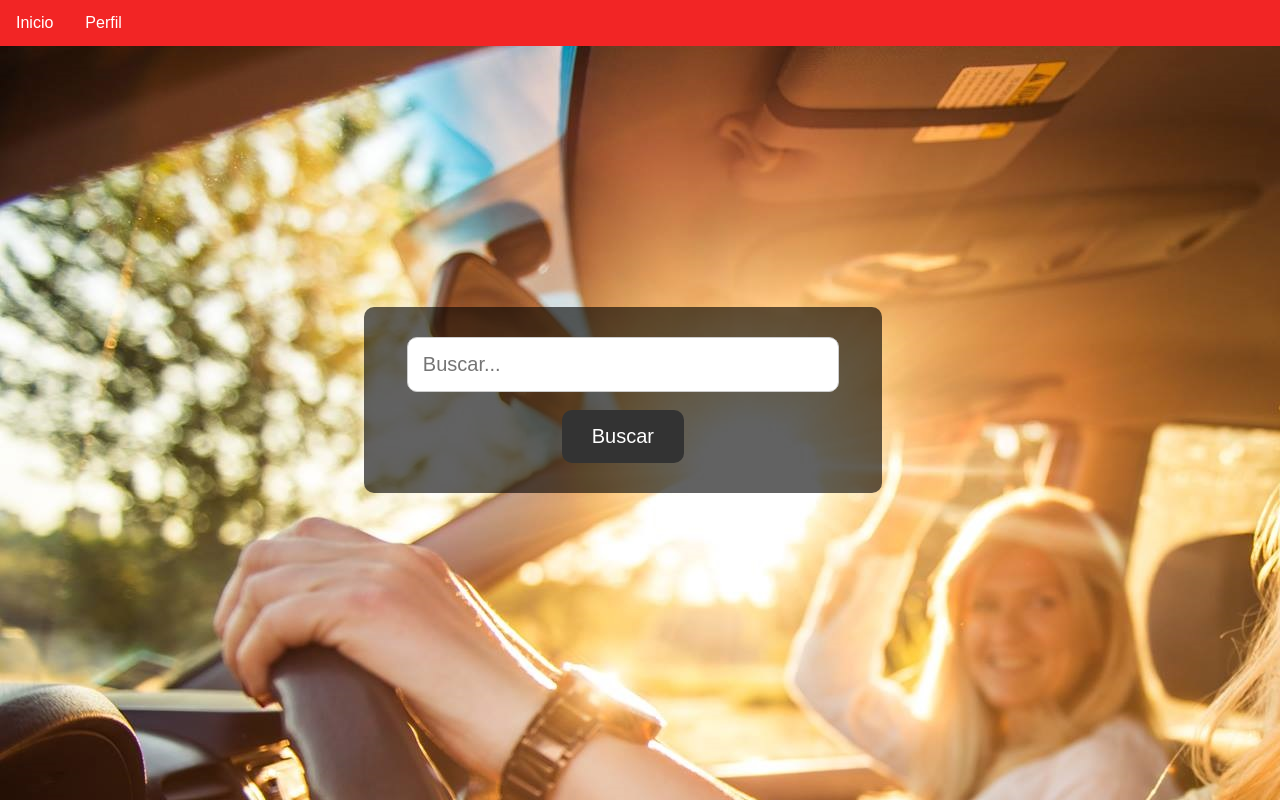
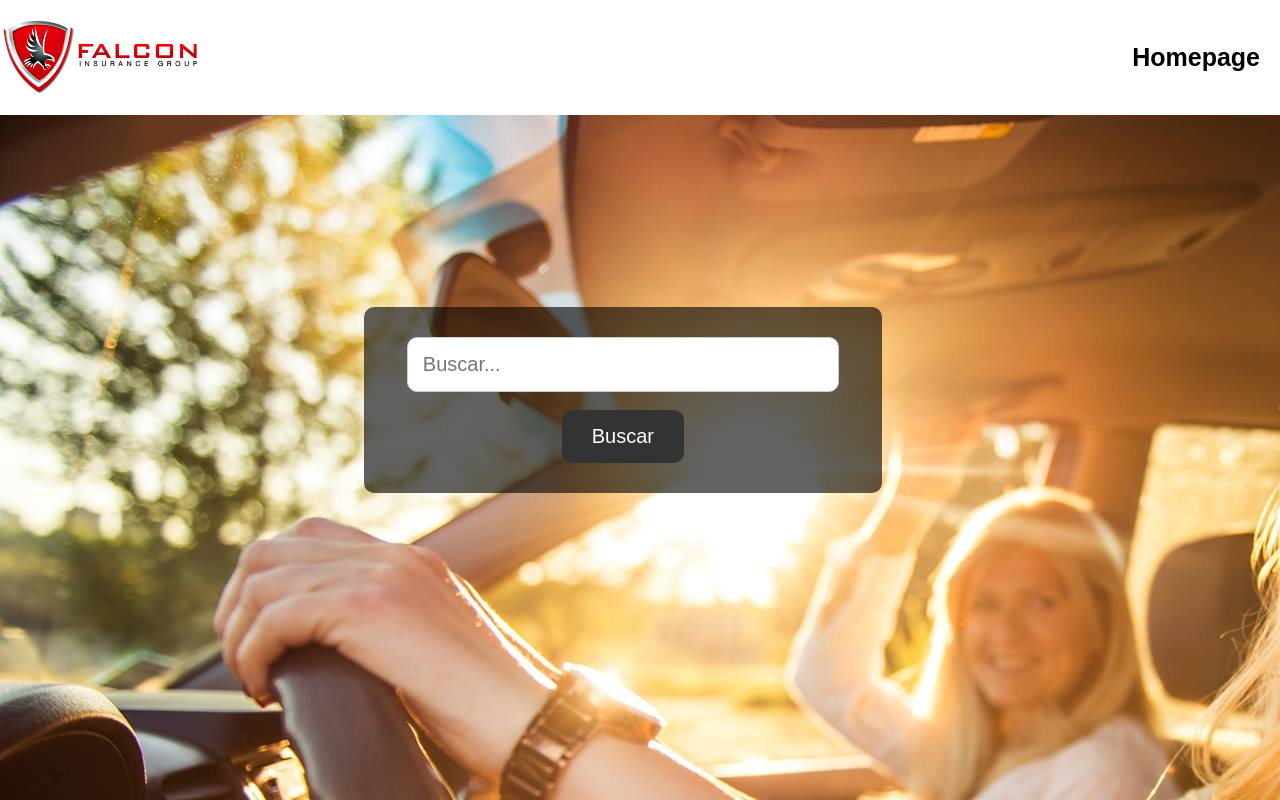
Before and after one commit to FalconiProject/Proyecto_Falconi, a website: page public/HTML/index.html in a window 1280 px wide. Drawn offline with Linux system fonts and the light colour scheme.

Commit message:
Correiones 2

```diff
--- a/public/CSS/index.css
+++ b/public/CSS/index.css
@@ -13,20 +13,40 @@ body {
 }
 
 .navbar {
-  background-color: #f22525;
+  background-color: #ffffff;
   overflow: hidden;
   width: 100%;
   position: fixed;
   top: 0;
+  display: flex; /* Usamos flexbox para centrar verticalmente y horizontalmente */
+  justify-content: space-between; /* Centramos horizontalmente y añadimos espacio entre los elementos */
+  align-items: center; /* Centramos verticalmente */
+  padding: 10px 20px; /* Añade un poco de espacio alrededor del contenido */
+}
+
+.contenedor_logo {
+  margin-right: auto; /* Empuja el logo hacia la izquierda */
+}
+
+.opciones {
+  display: flex;
+  justify-content: center; /* Centra las opciones horizontalmente */
+  align-items: center; /* Centra las opciones verticalmente */
+}
+
+#logo {
+  width: 200px;
 }
 
 .navbar a {
-  display: block;
-  float: left;
-  color: white;
-  text-align: center;
-  padding: 14px 16px;
   text-decoration: none;
+  color: black;
+  font-size: 25px;
+  margin: 0 20px;
+}
+
+#logo {
+  width: 200px;
 }
 
 .search-container {
--- a/public/CSS/mostrar_datos.css
+++ b/public/CSS/mostrar_datos.css
@@ -6,15 +6,31 @@ body {
 }
 
 .navbar {
-  text-align: center;
-  background-color: #333;
+  display: flex;
+  align-items: center;
+  background-color: hsl(100, 100, 100);
   color: #fff;
-  padding: 10px 0;
+  padding: 10px 20px;
+}
+
+.contenedor_logo {
+  margin-right: auto; /* Empuja el logo hacia la izquierda */
+}
+
+.opciones {
+  display: flex;
+  justify-content: center; /* Centra las opciones horizontalmente */
+  align-items: center; /* Centra las opciones verticalmente */
+}
+
+#logo {
+  width: 200px;
 }
 
 .navbar a {
   text-decoration: none;
-  color: #fff;
+  color: black;
+  font-size: 25px;
   margin: 0 20px;
 }
 
--- a/public/HTML/index.html
+++ b/public/HTML/index.html
@@ -1,35 +1,48 @@
 <!DOCTYPE html>
 <html>
   <head>
-    <meta charset="UTF-8">
-    <meta name="viewport" content="width=device-width, initial-scale=1.0">
-    <link rel="stylesheet" href="/CSS/index.css">
+    <meta charset="UTF-8" />
+    <meta name="viewport" content="width=device-width, initial-scale=1.0" />
+    <link rel="stylesheet" href="/CSS/index.css" />
     <title>Falconi-Insurance Inicio</title>
   </head>
   <body>
+    <!-- Barra de Navegación -->
     <div class="navbar">
-        <a href="/">Inicio</a>
-        <a href="/perfil-usuario">Perfil</a>
+      <div class="contenedor_logo">
+        <img src="/IMG/falcon_logo.png" alt="" id="logo" />
+      </div>
+      <div class="opciones">
+        <a href="/"><b>Homepage</b></a>
+      </div>
     </div>
 
     <form id="search-form" action="/mostrar-datos/" method="GET">
       <div class="search-container">
-            <input type="text" class="search-box" name="q" id="search-input" placeholder="Buscar...">
-            <br>
-            <input type="submit" value="Buscar" id="search-button">
+        <input
+          type="text"
+          class="search-box"
+          name="q"
+          id="search-input"
+          placeholder="Buscar..."
+        />
+        <br />
+        <input type="submit" value="Buscar" id="search-button" />
       </div>
     </form>
 
     <script>
       // Captura el evento de envío del formulario
-        document.getElementById('search-form').addEventListener('submit', function (event) {
+      document
+        .getElementById("search-form")
+        .addEventListener("submit", function (event) {
           event.preventDefault(); // Previene el envío del formulario por defecto
 
           // Obtiene el valor del campo de búsqueda
-            var searchTerm = document.getElementById('search-input').value;
+          var searchTerm = document.getElementById("search-input").value;
 
           // Redirige a la URL sin '?q=' agregando el valor de búsqueda
-            window.location.href = '/mostrar-datos/' + searchTerm;
+          window.location.href = "/mostrar-datos/" + searchTerm;
         });
     </script>
   </body>
```
Also changed, not shown: public/EJS/mostrar_datos.ejs (+5 -4 lines). Lines whose indentation alone changed are shown as unchanged.
